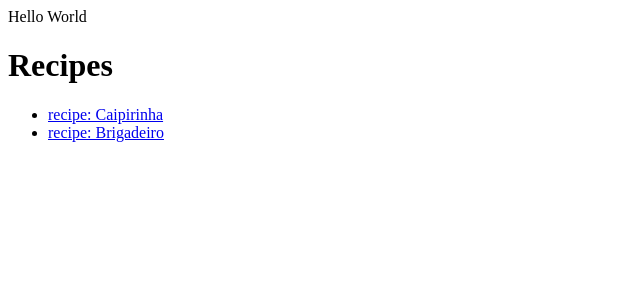
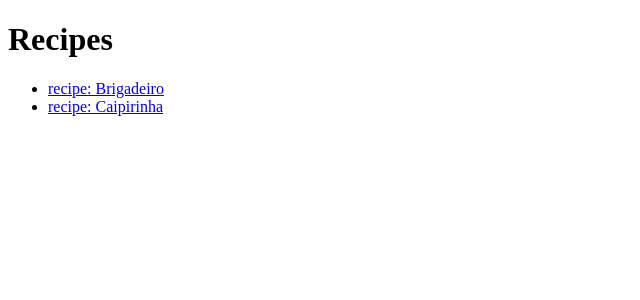
Before and after one commit to ricardobusta/recipes, a Jekyll site: the page built from index.html, in a window 1280 px wide. Shown: the top 300 px of the page, without its empty margins (0-640 px from the left). Built offline with Jekyll 4.4.1, drawn with Linux system fonts in a browser that asks for light colours; the list of posts is cut into pages by our own code.

Commit message:
use default layout for recipes.

```diff
--- a/_layouts/recipe.html
+++ b/_layouts/recipe.html
@@ -1,10 +1,12 @@
 ---
-layout: compress
+layout: default
 ---
 
 {% assign recipe = site.recipes | where: 'title', page.title | first %}
 
 <h1>{{ recipe.title }}</h1>
+
+<p><a href="../">home</a></p>
 
 <img src="{{ recipe.img-url }}" width="100px" />
 
--- a/index.html
+++ b/index.html
@@ -3,12 +3,10 @@ layout: default
 title: Home
 ---
 
-Hello World
-
 <h1>Recipes</h1>
 <div>
     <ul>
-        {% assign ordered_recipes = site.recipes | sort: "date" | reverse %}
+        {% assign ordered_recipes = site.recipes | sort: "title" %}
         {% for recipe in ordered_recipes %}
         <li>
             <div>
```
